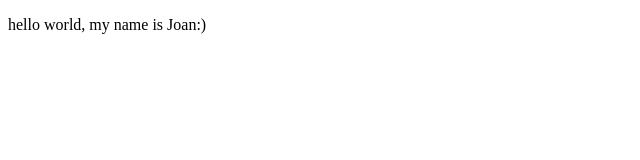
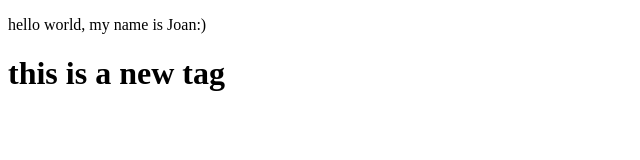
Before and after one commit to Joan-Maina/tryGit, a plain HTML site: page index.html in a window 1280 px wide. Shown: the whole page, without its empty margins (0-640 px from the left). Drawn offline with Linux system fonts and the light colour scheme.

Commit message:
added a new h1 tag\

```diff
--- a/index.html
+++ b/index.html
@@ -7,5 +7,6 @@
 </head>
 <body>
     <p>hello world, my name is Joan:)</p>
+    <h1>this is a new tag</h1>
 </body>
 </html>
```
